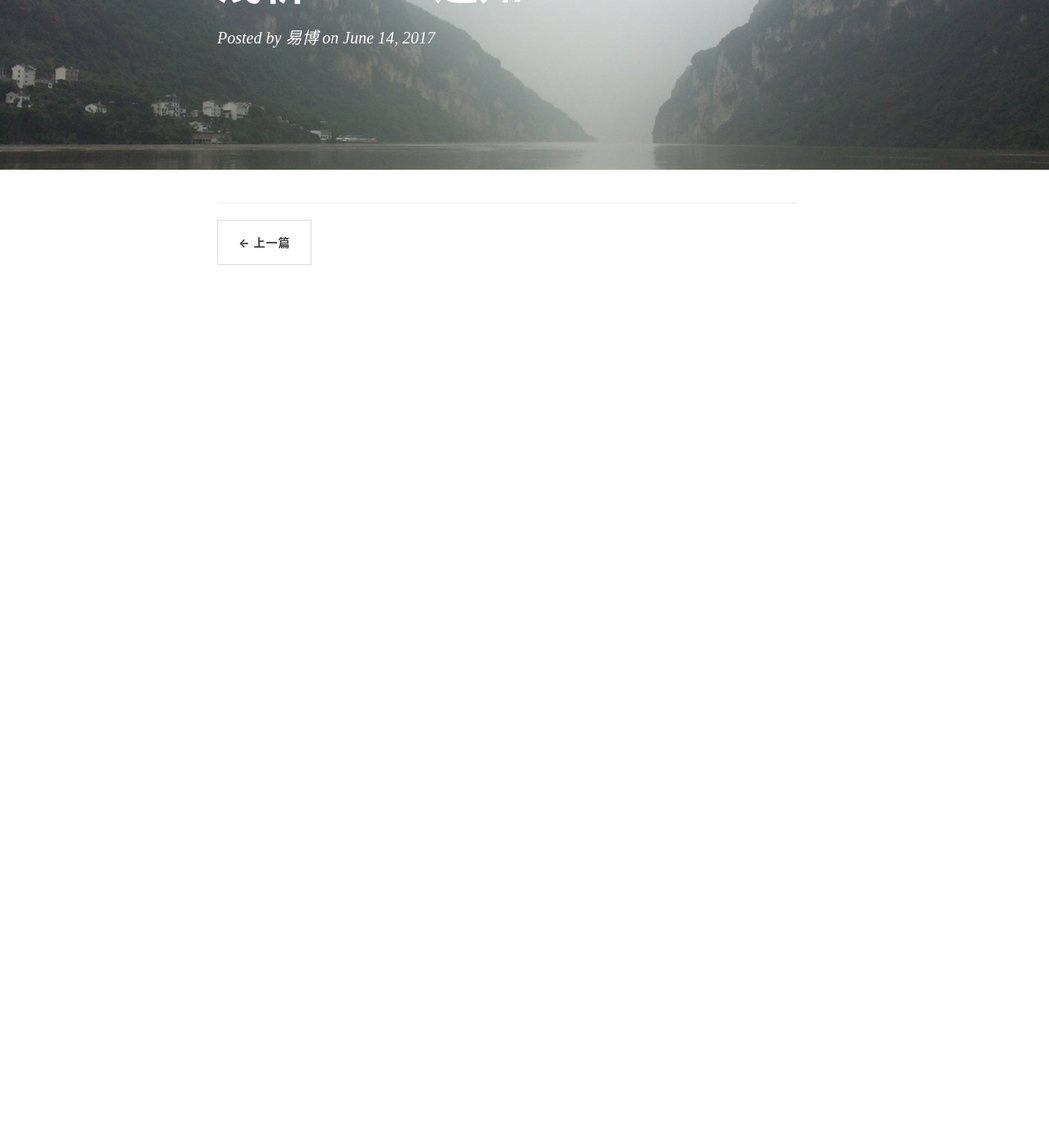
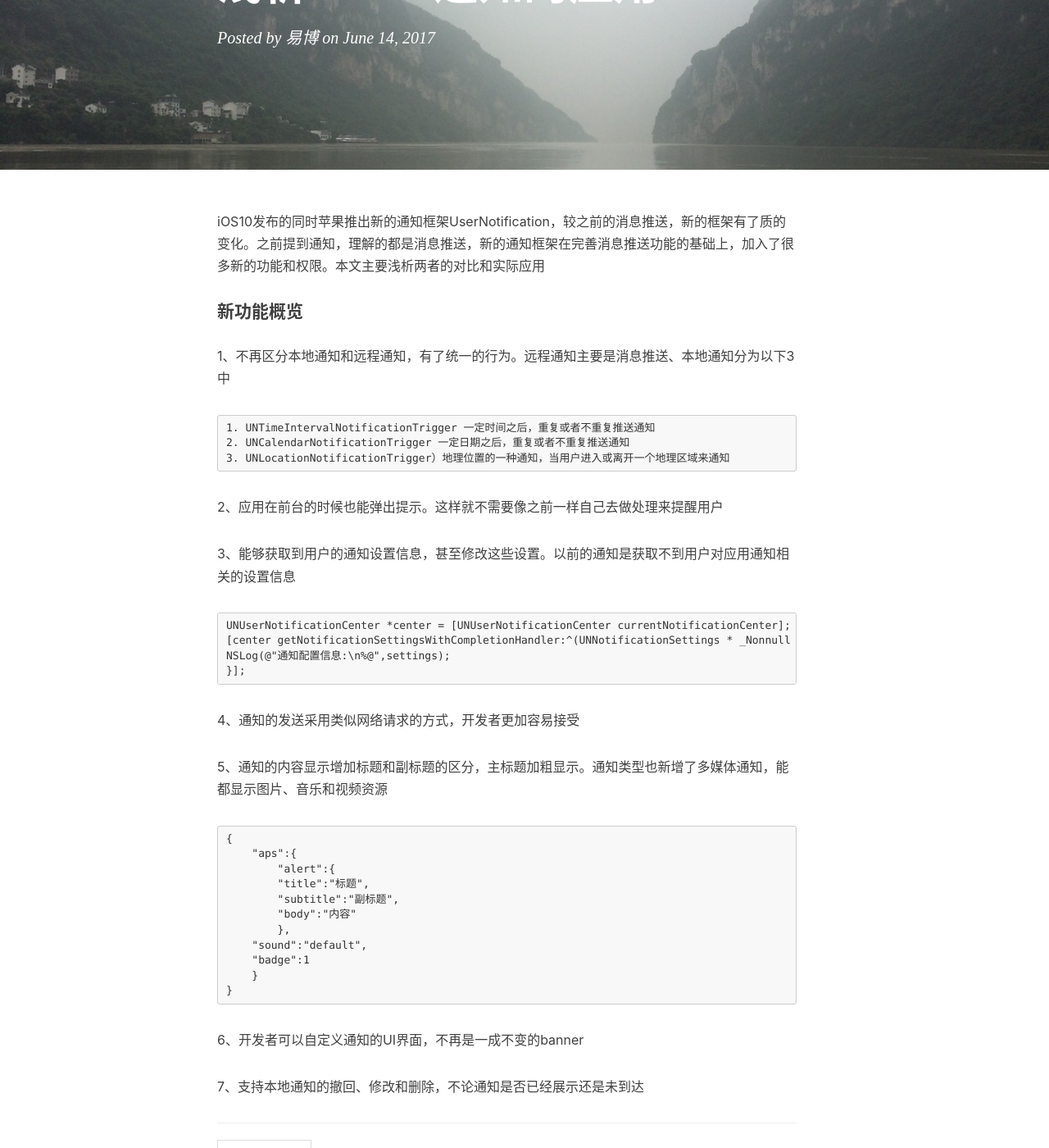
Before and after one commit to xttxqjfg/xttxqjfg.github.io, a Jekyll site: the page built from _posts/201706/2017-06-14-浅析iOS10通知.markdown, in a window 1280 px wide and 1400 px high, scrolled down 250 px. Shown: the whole window at 82% size. Built offline with Jekyll 4.4.1, drawn with Linux system fonts in a browser that asks for light colours; nearby versions of some CDN libraries; comment, search, counter and statistics services are not loaded; before the commit the page ends 900 px from its top, so only the background shows below that.

Commit message:
no message

````diff
--- a/_posts/201706/2017-06-14-浅析iOS10通知.markdown
+++ b/_posts/201706/2017-06-14-浅析iOS10通知.markdown
@@ -1,6 +1,6 @@
 ---
 layout:     post
-title:      "浅析iOS10通知"
+title:      "浅析iOS10通知的应用"
 subtitle:   ""
 date:       2017-06-14 14:23:00
 author:     "易博"
@@ -8,3 +8,45 @@ header-img: "img/201705/18/head_bg.JPG"
 tags:
     - iOS
 ---
+
+iOS10发布的同时苹果推出新的通知框架UserNotification，较之前的消息推送，新的框架有了质的变化。之前提到通知，理解的都是消息推送，新的通知框架在完善消息推送功能的基础上，加入了很多新的功能和权限。本文主要浅析两者的对比和实际应用
+
+#### 新功能概览
+
+1、不再区分本地通知和远程通知，有了统一的行为。远程通知主要是消息推送、本地通知分为以下3中
+
+    1. UNTimeIntervalNotificationTrigger 一定时间之后，重复或者不重复推送通知
+    2. UNCalendarNotificationTrigger 一定日期之后，重复或者不重复推送通知
+    3. UNLocationNotificationTrigger）地理位置的一种通知，当用户进入或离开一个地理区域来通知
+
+2、应用在前台的时候也能弹出提示。这样就不需要像之前一样自己去做处理来提醒用户
+
+3、能够获取到用户的通知设置信息，甚至修改这些设置。以前的通知是获取不到用户对应用通知相关的设置信息
+
+```
+UNUserNotificationCenter *center = [UNUserNotificationCenter currentNotificationCenter];
+[center getNotificationSettingsWithCompletionHandler:^(UNNotificationSettings * _Nonnull settings) {
+NSLog(@"通知配置信息:\n%@",settings);
+}];
+```
+
+4、通知的发送采用类似网络请求的方式，开发者更加容易接受
+
+5、通知的内容显示增加标题和副标题的区分，主标题加粗显示。通知类型也新增了多媒体通知，能都显示图片、音乐和视频资源
+```
+{
+    "aps":{
+        "alert":{
+        "title":"标题",
+        "subtitle":"副标题",
+        "body":"内容"
+        },
+    "sound":"default",
+    "badge":1
+    }
+}
+```
+
+6、开发者可以自定义通知的UI界面，不再是一成不变的banner
+
+7、支持本地通知的撤回、修改和删除，不论通知是否已经展示还是未到达
````
